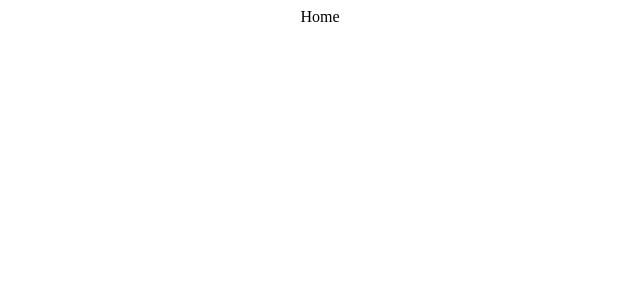
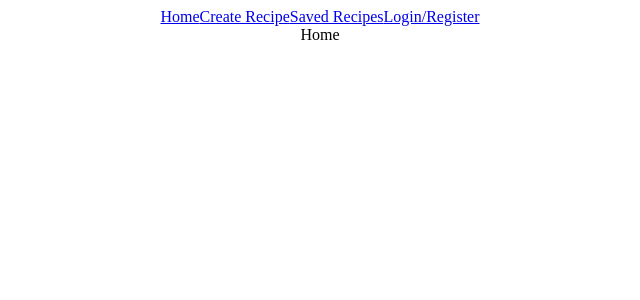
Before and after one commit to murtazanasiri/favorite-foods-recipe, a React (Create React App) app in the folder client/: page / in a window 1280 px wide. Shown: the top 300 px of the page, without its empty margins (320-960 px from the left). Built offline with nearby package versions, Linux system fonts and the light colour scheme.

Commit message:
Aded the navbar and linked to the pages

```diff
--- a/client/src/App.js
+++ b/client/src/App.js
@@ -1,13 +1,21 @@
 import "./App.css";
 import { BrowserRouter as Router, Routes, Route } from "react-router-dom";
 import { Home } from "./pages/home";
+import { Auth } from "./pages/auth";
+import { CreateRecipe } from "./pages/create-recipe";
+import { SavedRecipes } from "./pages/saved-recipe";
+import { Navbar } from "./components/navbar";
 
 function App() {
   return (
     <div className="App">
       <Router>
+        <Navbar />
         <Routes>
           <Route path="/" element={<Home />} />
+          <Route path="/auth" element={<Auth />} />
+          <Route path="/create-recipe" element={<CreateRecipe />} />
+          <Route path="/saved-recipes" element={<SavedRecipes />} />
         </Routes>
       </Router>
     </div>
--- /dev/null
+++ b/client/src/components/navbar.js
@@ -0,0 +1,11 @@
+import { Link } from "react-router-dom";
+export const Navbar = () => {
+  return (
+    <div className="navbar">
+      <Link to="/">Home</Link>
+      <Link to="/create-recipe">Create Recipe</Link>
+      <Link to="/saved-recipes">Saved Recipes</Link>
+      <Link to="/auth">Login/Register</Link>
+    </div>
+  );
+};
--- a/client/src/pages/save-recipe.js
+++ /dev/null
@@ -1,3 +0,0 @@
-export const SaveRecipe = () => {
-  return <div>SaveRecipe</div>;
-};
--- /dev/null
+++ b/client/src/pages/saved-recipe.js
@@ -0,0 +1,3 @@
+export const SavedRecipes = () => {
+  return <div>SaveRecipes</div>;
+};
```
